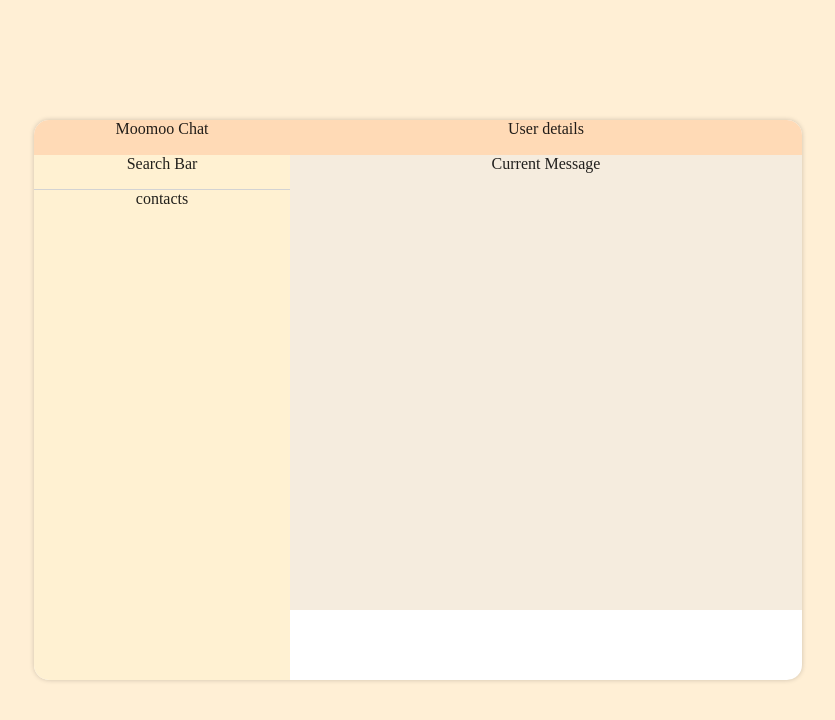
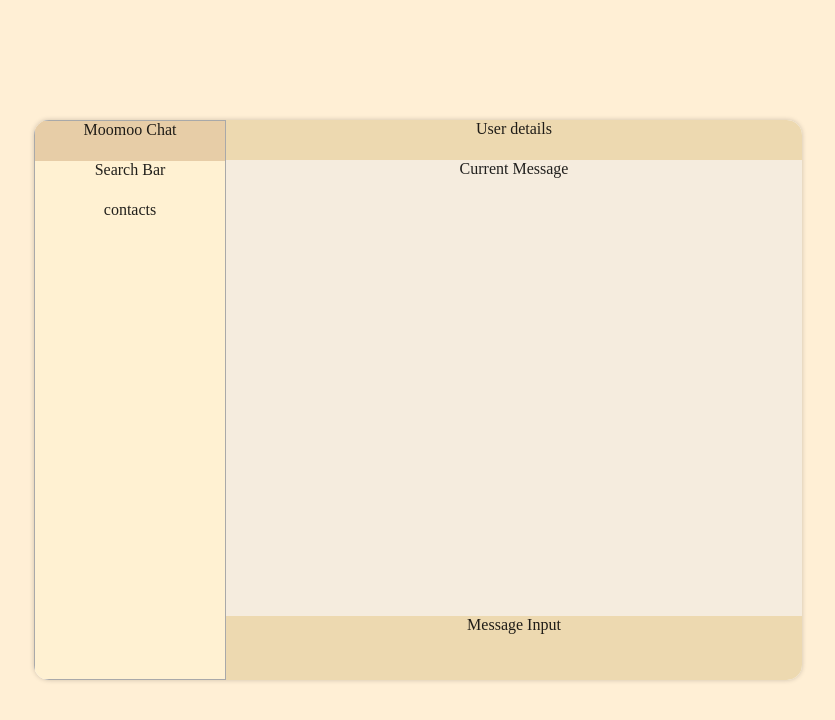
Before and after one commit to JeryllT/MooMooChat, a React (Create React App) app in the folder client/: page / in a window 1280 px wide. Shown: the top 720 px of the page, without its empty margins (222-1057 px from the left). Built offline with nearby package versions, Linux system fonts and the light colour scheme.

Commit message:
Added Stylesheets for sidebar and chat

```diff
--- a/client/src/components/Chat/Chat.js
+++ b/client/src/components/Chat/Chat.js
@@ -1,15 +1,19 @@
+import HomeStyles from '../../styles/Home.module.css'
 import ChatStyles from '../../styles/Chat.module.css'
 
 function Chat() {
   return (
-    <>
+    <div className={HomeStyles['chat']}>
         <div className={ChatStyles['recipient']}>
             User details
         </div>
-        <div className={ChatStyles['chat']}>
+        <div className={ChatStyles['messages']}>
             Current Message
         </div>
-    </>
+        <div className={ChatStyles['message-input']}>
+            Message Input
+        </div>
+    </div>
   )
 }
 
--- a/client/src/components/Chat/Recipient.js
+++ b/client/src/components/Chat/Recipient.js
@@ -1,9 +1,7 @@
-import ChatStyles from '../../styles/Chat.module.css'
-
 const Recipient = () => {
 
     return (
-            <div className={ChatStyles['recipient']}>
+            <div>
                 User details
             </div>
     )
--- a/client/src/components/Sidebar/Profile.js
+++ b/client/src/components/Sidebar/Profile.js
@@ -1,9 +1,9 @@
-import ChatStyles from '../../styles/Chat.module.css'
+import SidebarStyles from '../../styles/Sidebar.module.css'
 
 const Profile = () => {
 
     return (
-        <div className={ChatStyles['profile']}>
+        <div className={SidebarStyles['profile']}>
             Moomoo Chat
         </div>
     )
--- a/client/src/components/Sidebar/Sidebar.js
+++ b/client/src/components/Sidebar/Sidebar.js
@@ -1,17 +1,18 @@
 import Profile from './Profile'
-import ChatStyles from '../../styles/Chat.module.css'
+import HomeStyles from '../../styles/Home.module.css'
+import SidebarStyles from '../../styles/Sidebar.module.css'
 
 const Sidebar = () => {
   return (
-    <>
+    <div className={HomeStyles['sidebar']}>
         <Profile />
-        <div className={ChatStyles['searchbar']}>
+        <div className={SidebarStyles['searchbar']}>
             Search Bar
         </div>
-        <div className={ChatStyles['contacts']}>
+        <div className={SidebarStyles['contacts']}>
             contacts
         </div>
-    </>
+    </div>
   )
 }
 
--- a/client/src/pages/Home.js
+++ b/client/src/pages/Home.js
@@ -1,4 +1,4 @@
-import ChatStyles from '../styles/Chat.module.css';
+import HomeStyles from '../styles/Home.module.css';
 import Card from '@mui/material/Card';
 import Chat from '../components/Chat/Chat';
 import Sidebar from '../components/Sidebar/Sidebar';
@@ -6,8 +6,8 @@ import Sidebar from '../components/Sidebar/Sidebar';
 const Home = () => {
 
     return (
-            <div className={ChatStyles['grid-container']}>
-                <Card className={ChatStyles['chat-container']}>
+            <div className={HomeStyles['grid-container']}>
+                <Card className={HomeStyles['chat-container']}>
                     <Sidebar />
                     <Chat />
                 </Card>
--- a/client/src/styles/Chat.module.css
+++ b/client/src/styles/Chat.module.css
@@ -1,57 +1,11 @@
-.grid-container {
-    display: grid;
-    grid-template-columns: 20vw 60vw 20vw;
-    grid-template-rows: 15vh 70vh 15vh;
+.recipient {
+    background-color: #edd9b0;
 }
 
-.chat-container {
-    display: grid;
-    grid-template-columns: repeat(3, 1fr);
-    grid-template-rows: 0.5fr 0.5fr repeat(7, 1fr);
-    grid-template-areas:
-        "Profile Recipient Recipient"
-        "searchbar chat chat"
-        "contacts chat chat"
-        "contacts chat chat"
-        "contacts chat chat"
-        "contacts chat chat"
-        "contacts chat chat"
-        "contacts chat chat"
-        "contacts message message";
-    grid-column: 2 / 3;
-    grid-row: 2 / 3;
-    max-height: 70vh;
-    max-width: 60vw;
-    border-radius: 15px;
-    box-shadow: 0 0 5px 0 rgba(0, 0, 0, 0.2);
-}
-
-.profile {
-    grid-area: Profile;
-    background-color: #FFDAB6;
-}
-
-.recipient {
-    grid-area: Recipient;
-    background-color: #FFDAB6;
-}
-
-.searchbar {
-    grid-area: searchbar;
-    background-color: #fff1d2;
-    border-bottom: 1px solid lightgrey;
-}
-
-.contacts {
-    grid-area: contacts;
-    background-color: #fff1d2;
-}
-
-.chat {
-    grid-area: chat;
+.messages {
     background-color: #f5ecde;
 }
 
-.message {
-    grid-area: message;
+.message-input {
+    background-color: #edd9b0;
 }
--- /dev/null
+++ b/client/src/styles/Home.module.css
@@ -0,0 +1,49 @@
+.grid-container {
+    display: grid;
+    grid-template-columns: 20vw 60vw 20vw;
+    grid-template-rows: 15vh 70vh 15vh;
+}
+
+.chat-container {
+    display: grid;
+    grid-template-columns: repeat(4, 1fr);
+    grid-column: 2 / 3;
+    grid-row: 2 / 3;
+    max-height: 70vh;
+    max-width: 60vw;
+    border-radius: 15px;
+    box-shadow: 0 0 5px 0 rgba(0, 0, 0, 0.2);
+}
+
+.sidebar {
+    grid-column: 1 / 2;
+    border: 1px solid darkgrey;
+    display: grid;
+    grid-template-rows: 5vh 5vh 1fr;
+}
+
+.chat {
+    grid-column: 2 / 5;
+    display: grid;
+    grid-template-rows: 5vh 1fr 8vh;
+}
+
+/* .searchbar {
+    grid-area: searchbar;
+    background-color: #fff1d2;
+    border-bottom: 1px solid lightgrey;
+}
+
+.contacts {
+    grid-area: contacts;
+    background-color: #fff1d2;
+}
+
+.chat {
+    grid-area: chat;
+    background-color: #f5ecde;
+}
+
+.message {
+    grid-area: message;
+} */
--- /dev/null
+++ b/client/src/styles/Sidebar.module.css
@@ -0,0 +1,11 @@
+.profile {
+    background-color: #e7cda7;
+}
+
+.searchbar {
+    background-color: #fff1d2;
+}
+
+.contacts {
+    background-color: #fff1d2;
+}
```
